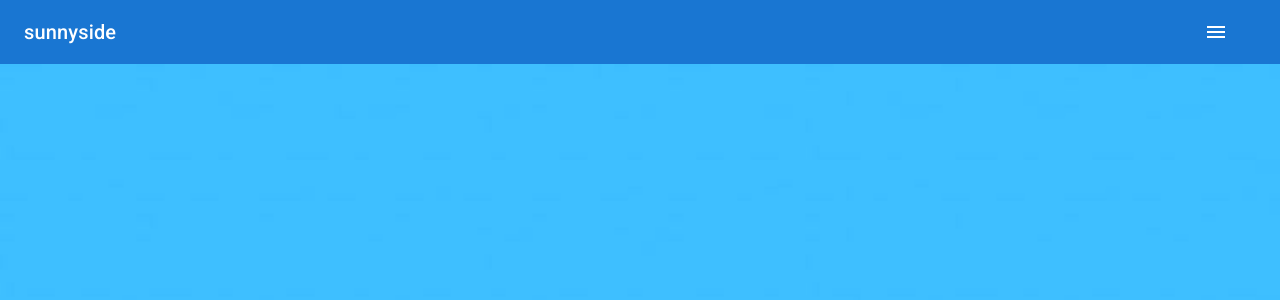
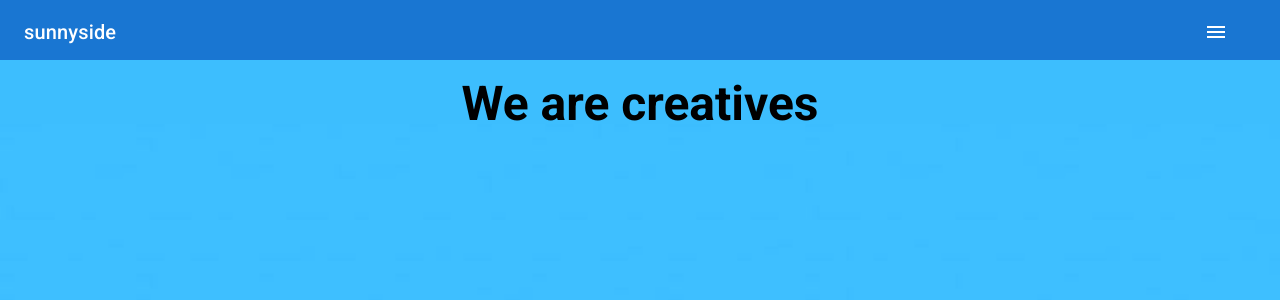
Before and after one commit to chukalicious/sunny-agency, a React (Create React App) app: page / in a window 1280 px wide. Shown: the top 300 px of the page. Built offline with nearby package versions, Linux system fonts and the light colour scheme.

Commit message:
added typography component to the header component

```diff
--- a/src/components/Header.js
+++ b/src/components/Header.js
@@ -2,13 +2,39 @@ import ImageListItem from "@mui/material/ImageListItem";
 import imageHeader from "../images/mobile/imageHeader.jpg";
 import { palette } from "@mui/system";
 import Box from "@mui/material/Box";
+import Typography from "@mui/material/Typography";
+import ImageList from "@mui/material/ImageList";
 
 const Header = () => {
   return (
-    <Box>
-      <ImageListItem>
-        <img src={imageHeader} alt="header" standard />
-      </ImageListItem>
+    <Box sx={{ backgroundColor: "#3dbefe", mt: -0.5 }}>
+      <Typography
+        sx={{
+          fontWeight: "bold",
+          pt: 2,
+          pb: 3,
+          mb: 1,
+        }}
+        variant="h3"
+        component="h1"
+        align="center"
+      >
+        We are creatives
+      </Typography>
+      <ImageList
+        sx={{ mt: -5, flexDirection: "column", objectFit: "contain" }}
+        cols={1}
+        // rowHeight={420}
+      >
+        <ImageListItem>
+          <img
+            // sx={{ height: "60vh" }}
+            src={imageHeader}
+            alt="header"
+            standard
+          />
+        </ImageListItem>
+      </ImageList>
     </Box>
   );
 };
```
